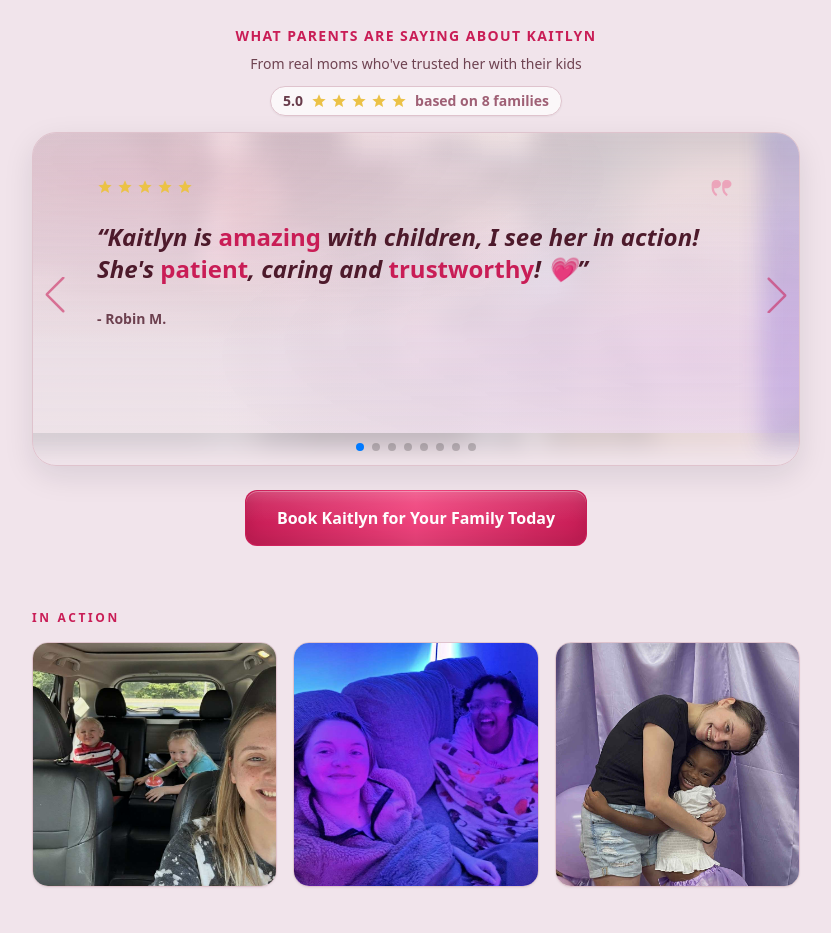
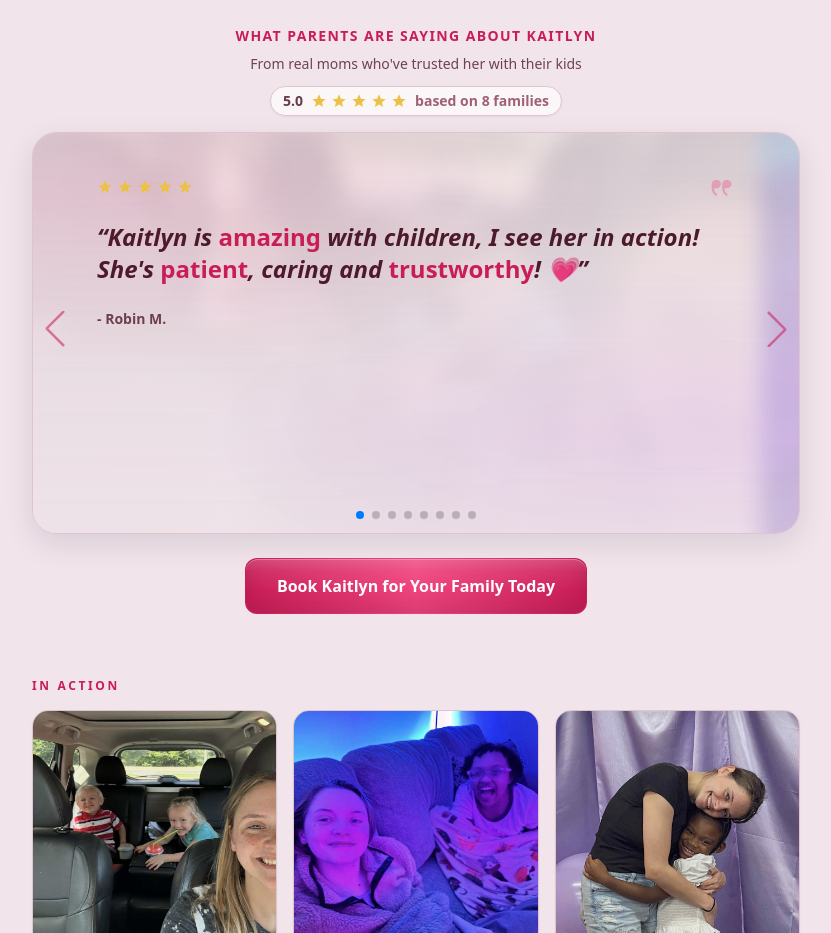
Before and after one commit to raczniakservices/kaitlyn-nanny-landing, a Next.js app in the folder apps/kaitlyn-nanny/: page / in a window 1280 px wide. Shown: the part 1220-2153 px from the top of the page, without its empty margins (224-1055 px from the left). Built offline with nearby package versions, Linux system fonts and the light colour scheme.

Commit message:
fix: enforce consistent testimonial slide height (prevent white gaps on short quotes)

```diff
--- a/apps/kaitlyn-nanny/components/Testimonials.tsx
+++ b/apps/kaitlyn-nanny/components/Testimonials.tsx
@@ -198,8 +198,8 @@ export function Testimonials(_props: { initiallyVisible?: number }) {
             // Use fallbacks so the overlay paints even before CSS vars are available (prevents the white flash on first load).
             const glow = `radial-gradient(900px 320px at ${p1x}% ${p1y}%, hsl(var(--accent, 340 85% 60%) / ${a1 / 100}) 0%, transparent 55%), radial-gradient(900px 320px at ${p2x}% ${p2y}%, hsl(var(--lavender, 280 60% 70%) / ${a2 / 100}) 0%, transparent 55%)`;
             return (
-              <SwiperSlide key={`${t.author}-${idx}`}>
-                <div className="relative min-h-[260px] py-8 px-12 sm:min-h-[280px] sm:py-10 sm:px-14 md:min-h-[300px] md:px-16">
+              <SwiperSlide key={`${t.author}-${idx}`} className="h-auto">
+                <div className="relative flex flex-col min-h-[360px] py-8 px-12 sm:min-h-[380px] sm:py-10 sm:px-14 md:min-h-[400px] md:px-16">
                   <div className="pointer-events-none absolute inset-0">
                     <img
                       src={bg}
```
